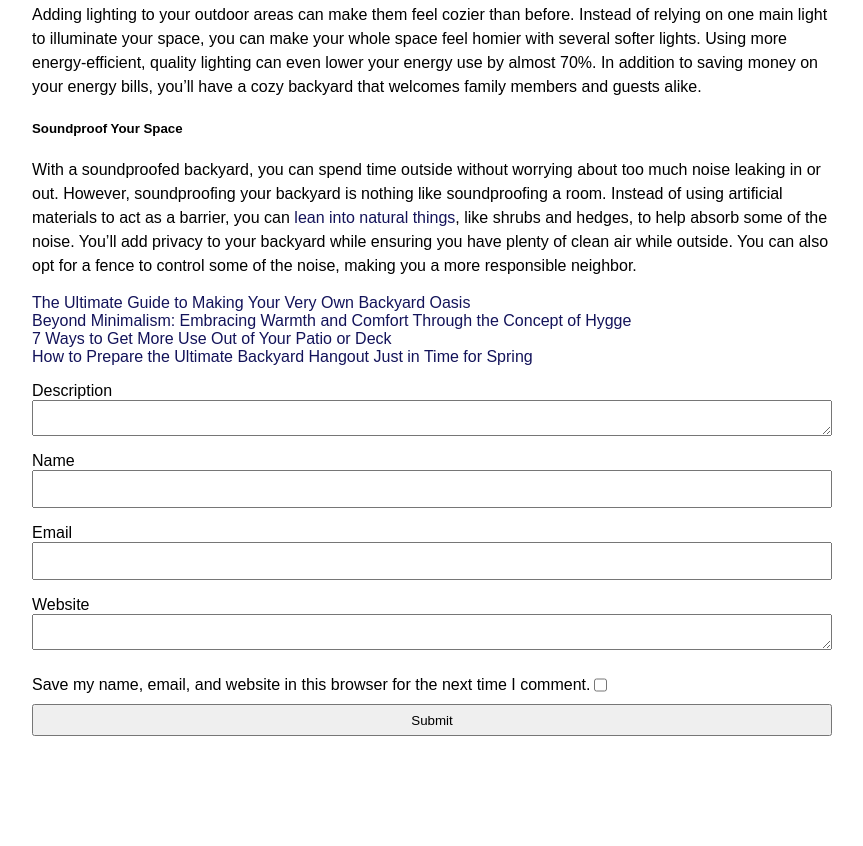
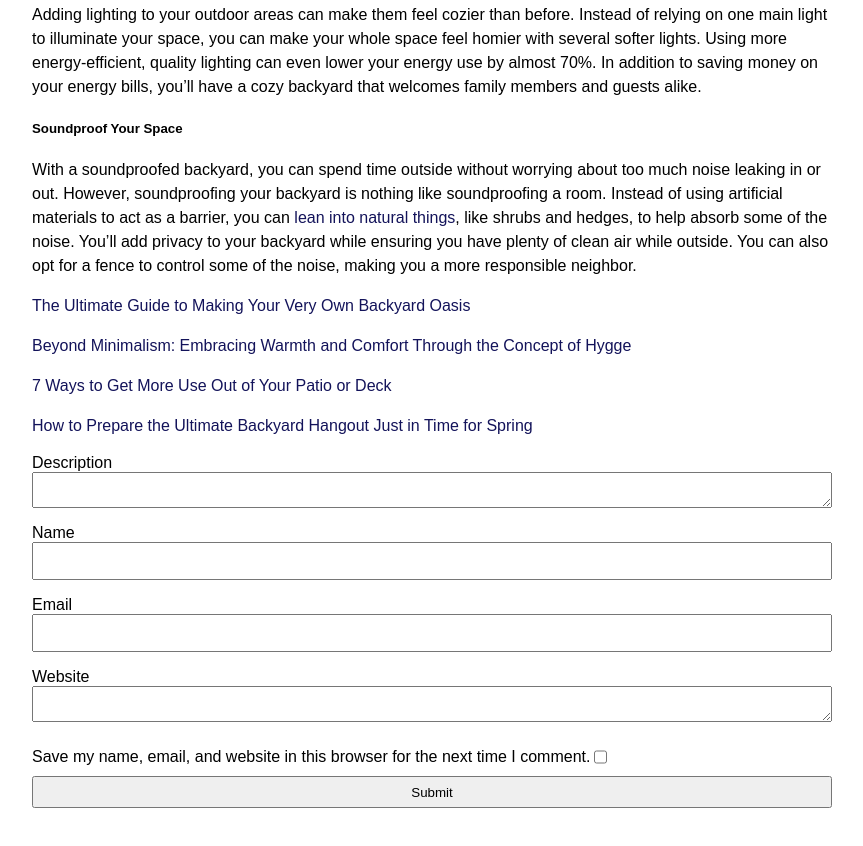
Before and after one commit to marcuswmc/html-css, a website: page class-2/html-newspaper-article/index.html in a window 1280 px wide. Shown: the part 1635-2481 px from the top of the page, without its empty margins (208-1071 px from the left). Before the commit the page ends 2435 px from the top, so only its background shows below. Drawn offline with Linux system fonts and the light colour scheme.

Commit message:
fix: articles tag links

```diff
--- a/class-2/html-newspaper-article/index.html
+++ b/class-2/html-newspaper-article/index.html
@@ -61,13 +61,21 @@
 				</p>
 
 				<div class="articles__links">
-					<a href="https://blog.smartfurniture.com/the-ultimate-guide-to-making-your-very-own-backyard-oasis">The Ultimate Guide to Making Your Very Own Backyard Oasis</a>
-					<br>
-					<a href="https://blog.smartfurniture.com/beyond-minimalism-embracing-warmth-and-comfort-through-the-concept-of-hygge/">Beyond Minimalism: Embracing Warmth and Comfort Through the Concept of Hygge</a>
-					<br>
-					<a href="https://blog.smartfurniture.com/7-ways-to-get-more-use-out-of-your-patio-or-deck/">7 Ways to Get More Use Out of Your Patio or Deck</a>
-					<br>
-					<a href="https://blog.smartfurniture.com/how-to-prepare-the-ultimate-backyard-hangout-just-in-time-for-spring/">How to Prepare the Ultimate Backyard Hangout Just in Time for Spring</a>
+					<p class="articles--links">
+						<a href="https://blog.smartfurniture.com/the-ultimate-guide-to-making-your-very-own-backyard-oasis">The Ultimate Guide to Making Your Very Own Backyard Oasis</a>
+					</p>
+
+					<p class="articles--links">
+						<a href="https://blog.smartfurniture.com/beyond-minimalism-embracing-warmth-and-comfort-through-the-concept-of-hygge/">Beyond Minimalism: Embracing Warmth and Comfort Through the Concept of Hygge</a>
+					</p>
+
+					<p class="articles--links">
+						<a href="https://blog.smartfurniture.com/7-ways-to-get-more-use-out-of-your-patio-or-deck/">7 Ways to Get More Use Out of Your Patio or Deck</a>
+					</p>
+
+					<p class="articles--links">
+						<a href="https://blog.smartfurniture.com/how-to-prepare-the-ultimate-backyard-hangout-just-in-time-for-spring/">How to Prepare the Ultimate Backyard Hangout Just in Time for Spring</a>
+					</p>
 				</div>
 
 				<form action="">
```
